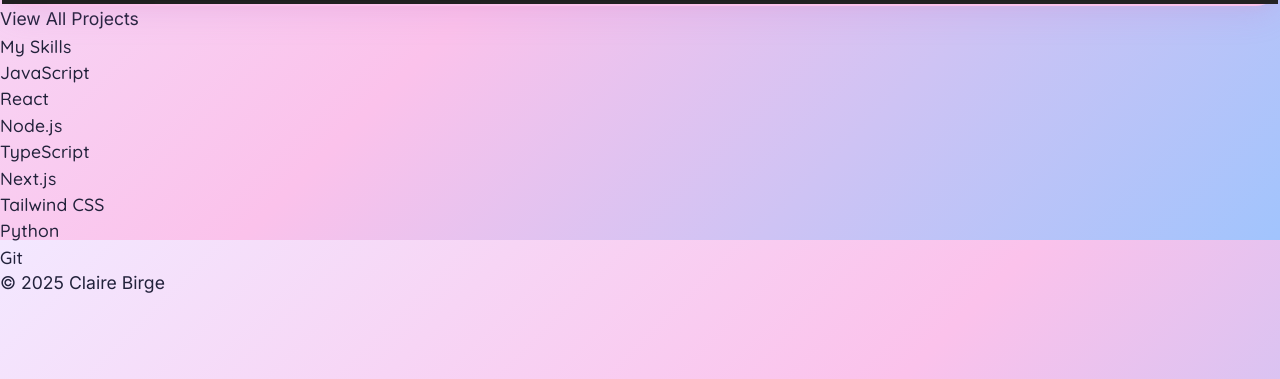
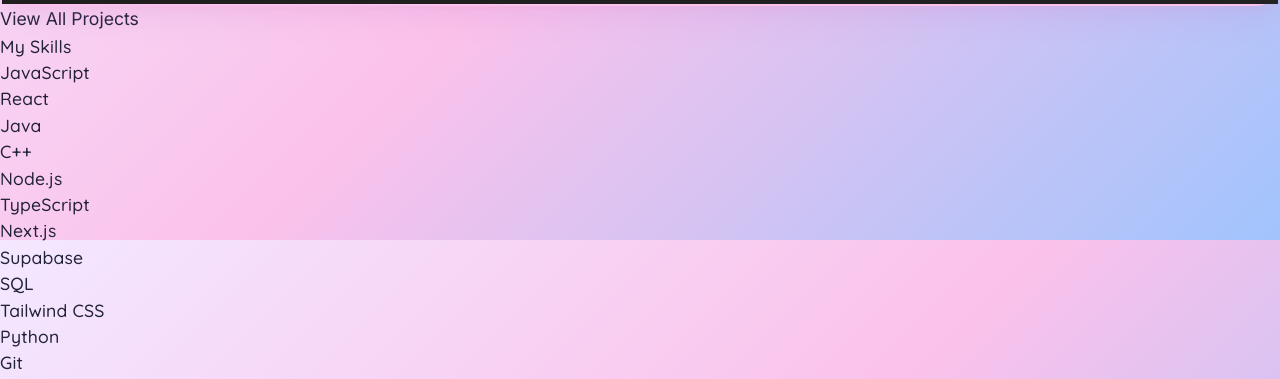
Before and after one commit to clairebirge/portfolio, a Next.js app: page / in a window 1280 px wide. Shown: the part 560-939 px from the top of the page. Built offline with nearby package versions, Linux system fonts and the light colour scheme.

Commit message:
updated skills

```diff
--- a/src/app/page.tsx
+++ b/src/app/page.tsx
@@ -235,13 +235,17 @@
       <section className="bg-gray-50 py-20">
         <div className="container mx-auto px-6">
           <h2 className="text-3xl font-bold text-center mb-12">My Skills</h2>
-          <div className="grid grid-cols-2 md:grid-cols-3 lg:grid-cols-4 gap-8">
+          <div className="grid grid-cols-3 md:grid-cols-3 lg:grid-cols-4 gap-8">
             {[
               'JavaScript',
               'React',
+              'Java',
+              'C++',
               'Node.js',
               'TypeScript',
               'Next.js',
+              'Supabase',
+              'SQL',
               'Tailwind CSS',
               'Python',
               'Git',
```
